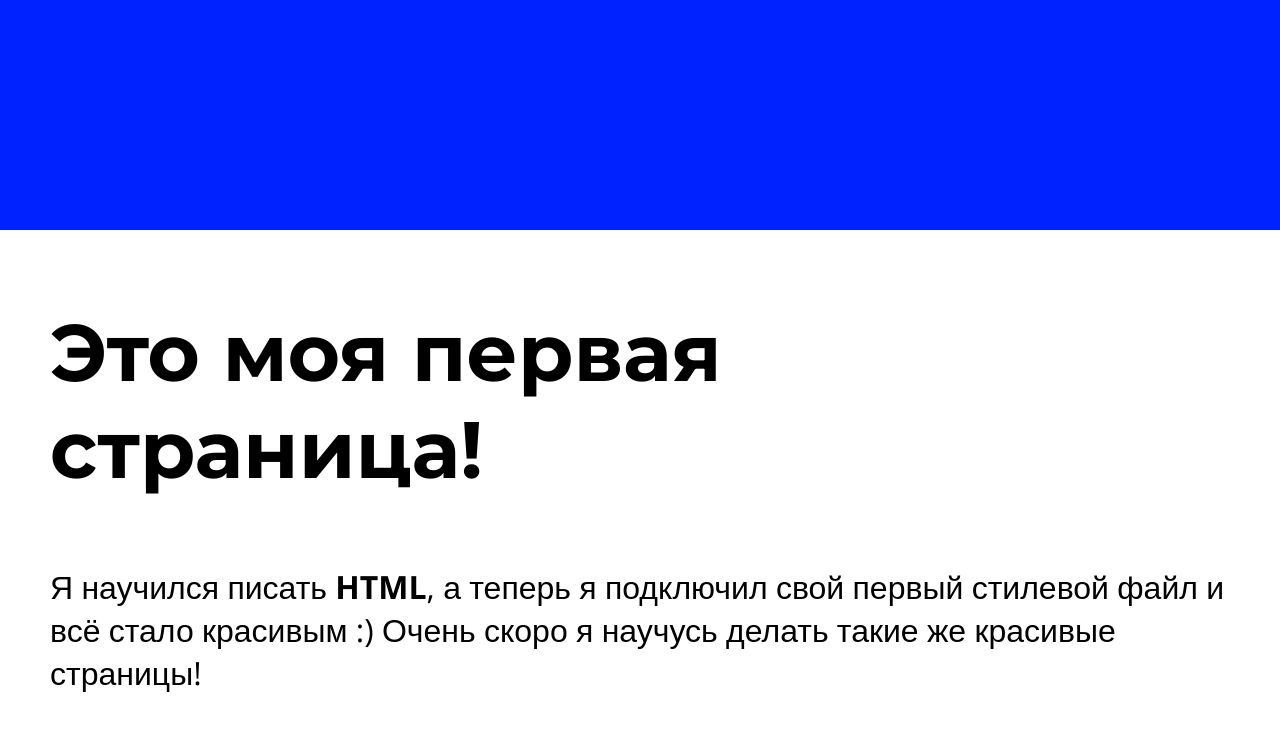
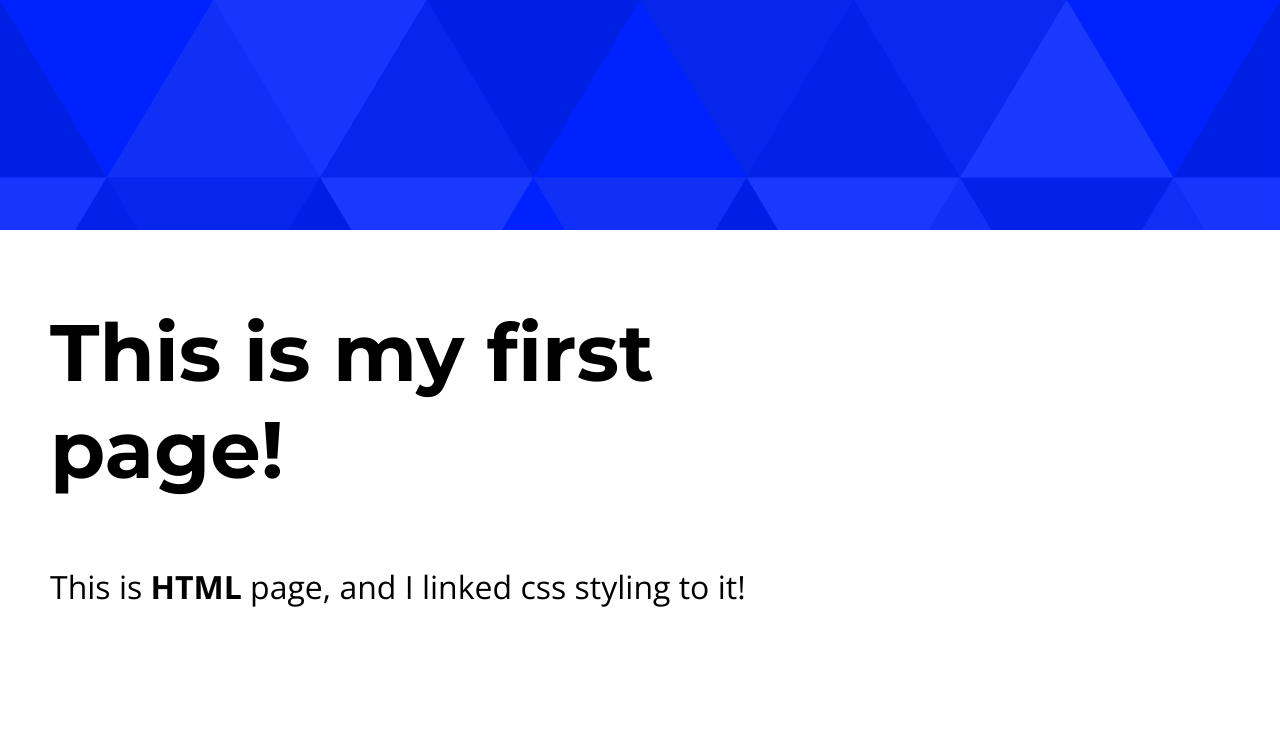
Before and after one commit to epkuznetsova/css_html_intro, a plain HTML site: page index.html in a window 1280 px wide. Shown: the part 586-1316 px from the top of the page. Drawn offline with nearby package versions, Linux system fonts and the light colour scheme.

Commit message:
added images

```diff
--- a/index.html
+++ b/index.html
@@ -10,11 +10,9 @@
       <h1 class="header__title">Hello<br />world!</h1>
     </header>
     <article class="article article_whitebg article_first">
-      <h2 class="black">Это моя первая<br />страница!</h2>
+      <h2 class="black">This is my first<br />page!</h2>
       <p class="black">
-        Я научился писать <strong>HTML</strong>, а теперь я подключил свой
-        первый стилевой файл и всё стало красивым :) Очень скоро я научусь
-        делать такие же красивые страницы!
+        This is <strong>HTML</strong> page, and I linked css styling to it!
       </p>
     </article>
     <article class="article article_bluebg article_second">
```
Also changed, not shown: bg.svg (added), first_bg.jpeg (added), second_bg.jpeg (added).
